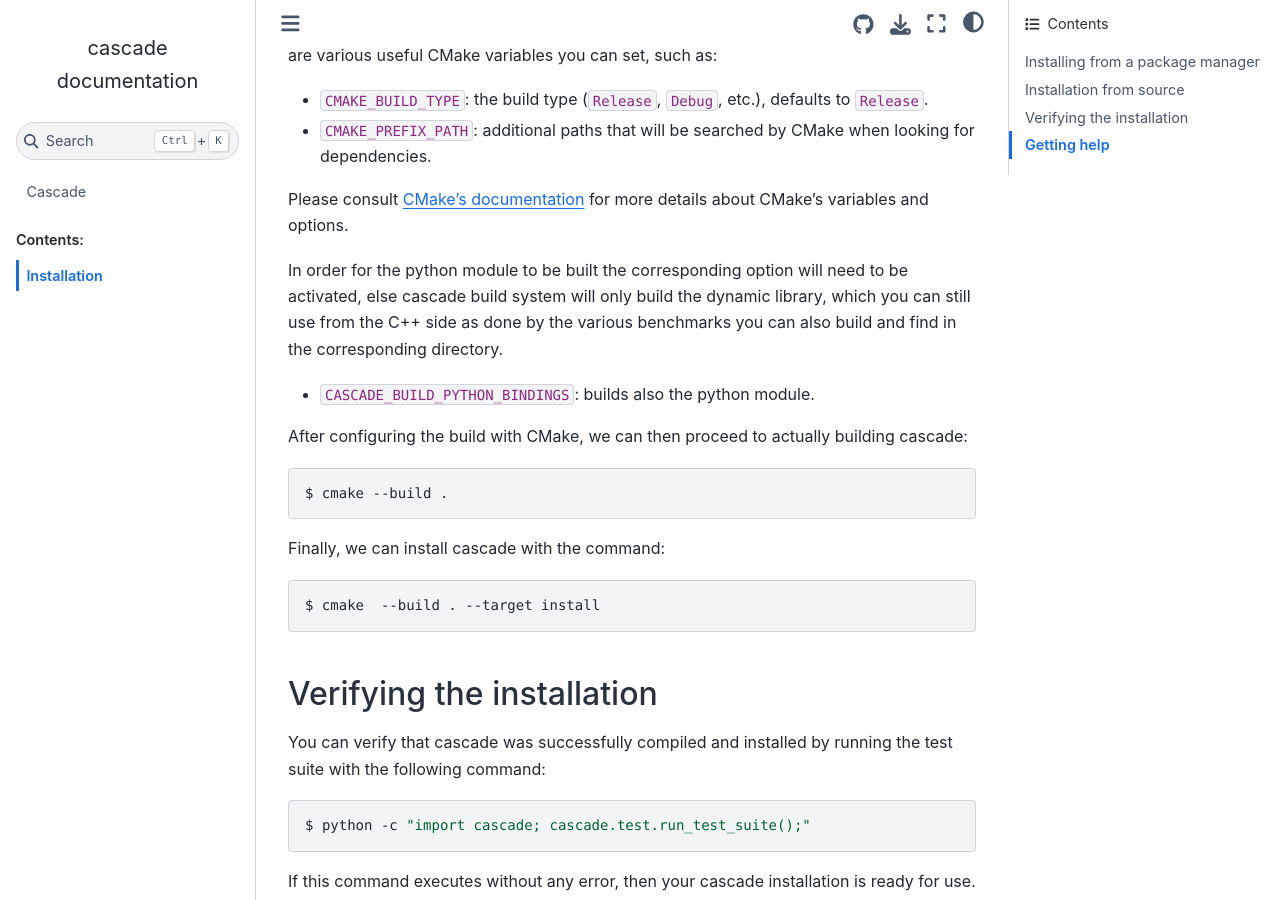
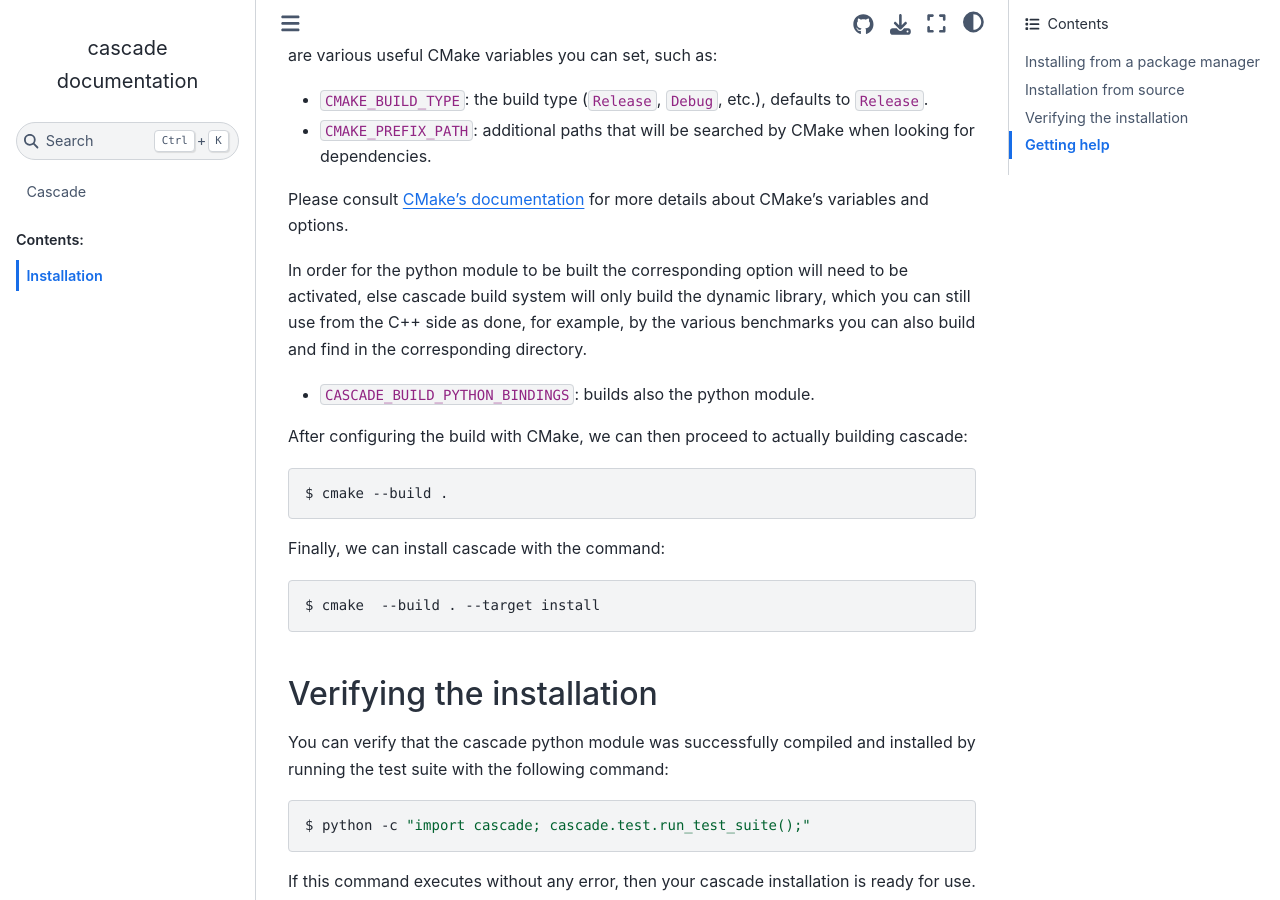
Before and after one commit to esa/cascade, a Sphinx documentation site: the page built from doc/install.rst, in a window 1280 px wide and 900 px high, scrolled down 2089 px. Built offline with Sphinx 7.4.7 and the Sphinx Book theme 1.1.4, drawn with Linux system fonts in a browser that asks for light colours; the version number could not be read and is left out; some of the changed text lies outside the part shown.

```diff
--- a/doc/install.rst
+++ b/doc/install.rst
@@ -105,7 +105,7 @@ for more details about CMake's variables and options.
 
 In order for the python module to be built the corresponding option will need to be activated,
 else cascade build system will only build the dynamic library, which you can still use from the C++ side
-as done by the various benchmarks you can also build and find in the corresponding directory.
+as done, for example, by the various benchmarks you can also build and find in the corresponding directory.
 
 * ``CASCADE_BUILD_PYTHON_BINDINGS``: builds also the python module.
 
@@ -125,7 +125,7 @@ Finally, we can install cascade with the command:
 Verifying the installation
 --------------------------
 
-You can verify that cascade was successfully compiled and
+You can verify that the cascade python module was successfully compiled and
 installed by running the test suite with the following command:
 
 .. code-block:: bash
```
Also changed, not shown: other parts of doc/install.rst (+1 -1 lines), README.md (+4 -1 lines).
